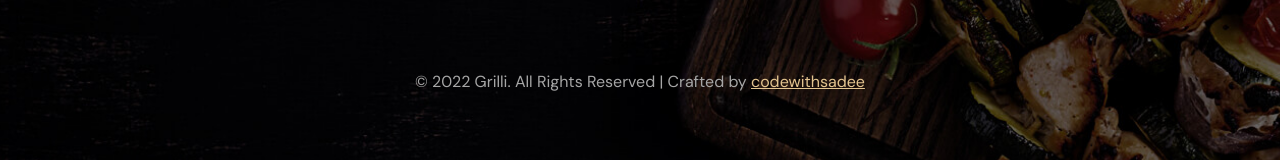
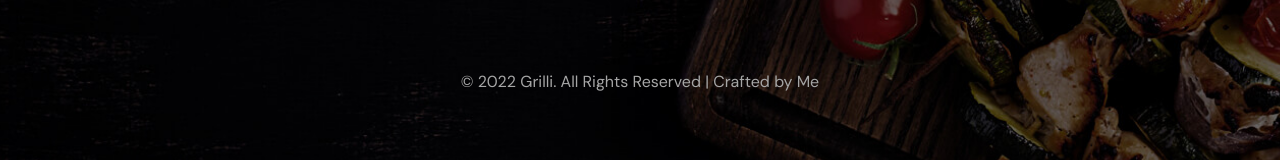
Before and after one commit to amdaniell/grilli, a plain HTML site: page index.html in a window 1280 px wide. Shown: the part 8526-8686 px from the top of the page. Drawn offline with nearby package versions, Linux system fonts and the light colour scheme; a web font is replaced by a local one.

Commit message:
Update index.html

```diff
--- a/index.html
+++ b/index.html
@@ -1183,8 +1183,7 @@
       <div class="footer-bottom">
 
         <p class="copyright">
-          &copy; 2022 Grilli. All Rights Reserved | Crafted by <a href="https://github.com/codewithsadee"
-            target="_blank" class="link">codewithsadee</a>
+          &copy; 2022 Grilli. All Rights Reserved | Crafted by Me
         </p>
 
       </div>
```
